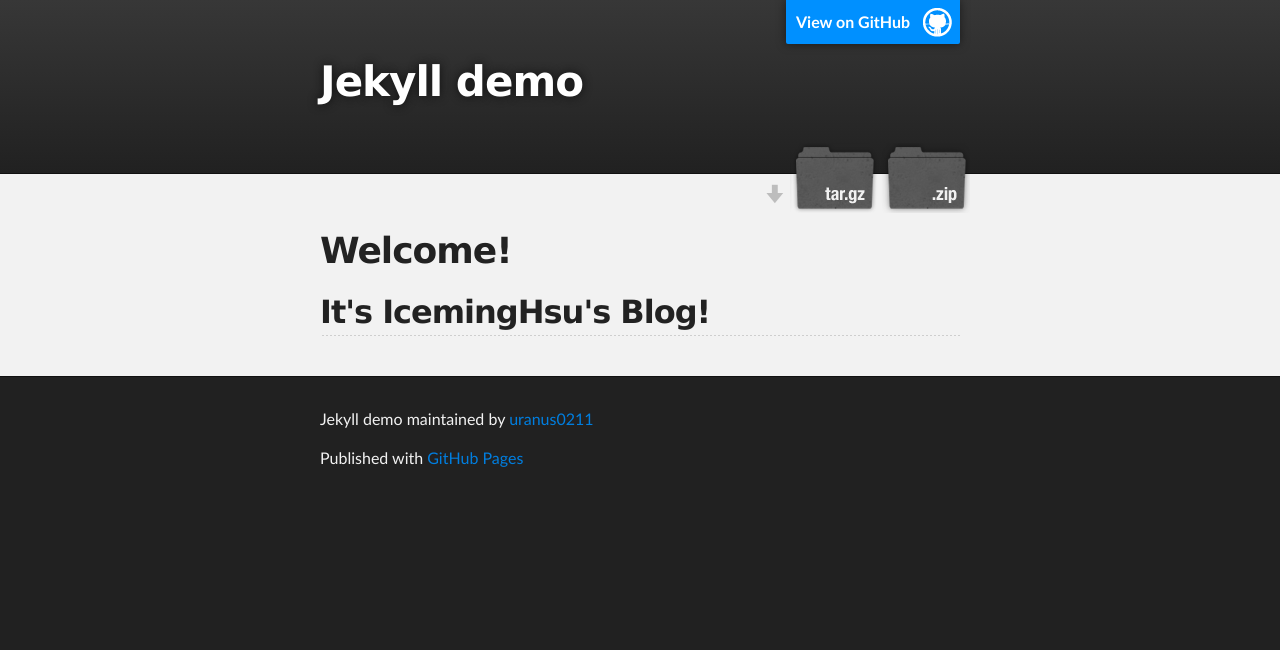
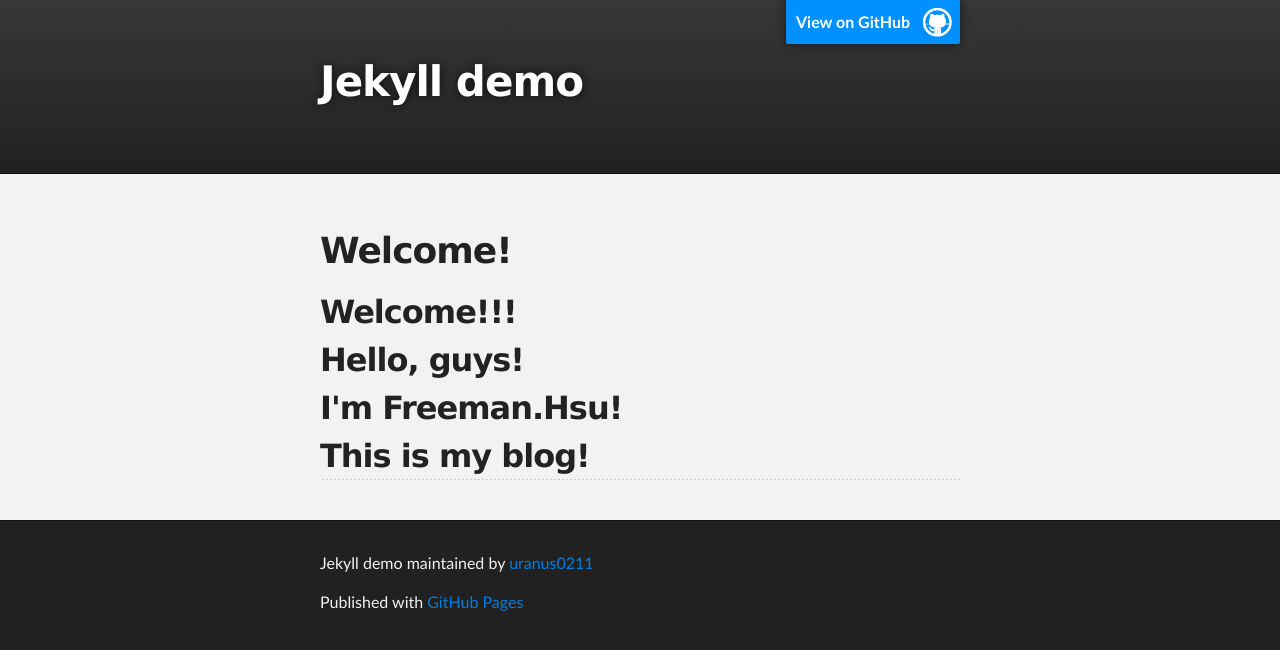
Before and after one commit to freeman0211/jekyll_demo, a Jekyll site: the page index.html, which Jekyll copies as it is, in a window 1280 px wide. Shown: the top 650 px of the page. Built offline with Jekyll 4.4.1, drawn with Linux system fonts in a browser that asks for light colours.

Commit message:
Update index.html

```diff
--- a/index.html
+++ b/index.html
@@ -21,10 +21,11 @@
           <h1 id="project_title">Jekyll demo</h1>
           <h2 id="project_tagline"></h2>
 
-            <section id="downloads">
+            <!--<section id="downloads">
               <a class="zip_download_link" href="https://github.com/uranus0211/jekyll_demo/zipball/master">Download this project as a .zip file</a>
               <a class="tar_download_link" href="https://github.com/uranus0211/jekyll_demo/tarball/master">Download this project as a tar.gz file</a>
             </section>
+            -->
         </header>
     </div>
 
@@ -35,7 +36,7 @@
 <a name="welcome" class="anchor" href="#welcome"><span class="octicon octicon-link"></span></a>Welcome!</h1>
 
 <h2>
-<a name="its-iceminghsus-blog" class="anchor" href="#its-iceminghsus-blog"><span class="octicon octicon-link"></span></a>It's IcemingHsu's Blog!</h2>
+<a name="its-iceminghsus-blog" class="anchor" href="#its-iceminghsus-blog"><span class="octicon octicon-link"></span></a>Welcome!!!<br />Hello, guys!<br />I'm Freeman.Hsu!<br />This is my blog!</h2>
       </section>
     </div>
 
```
